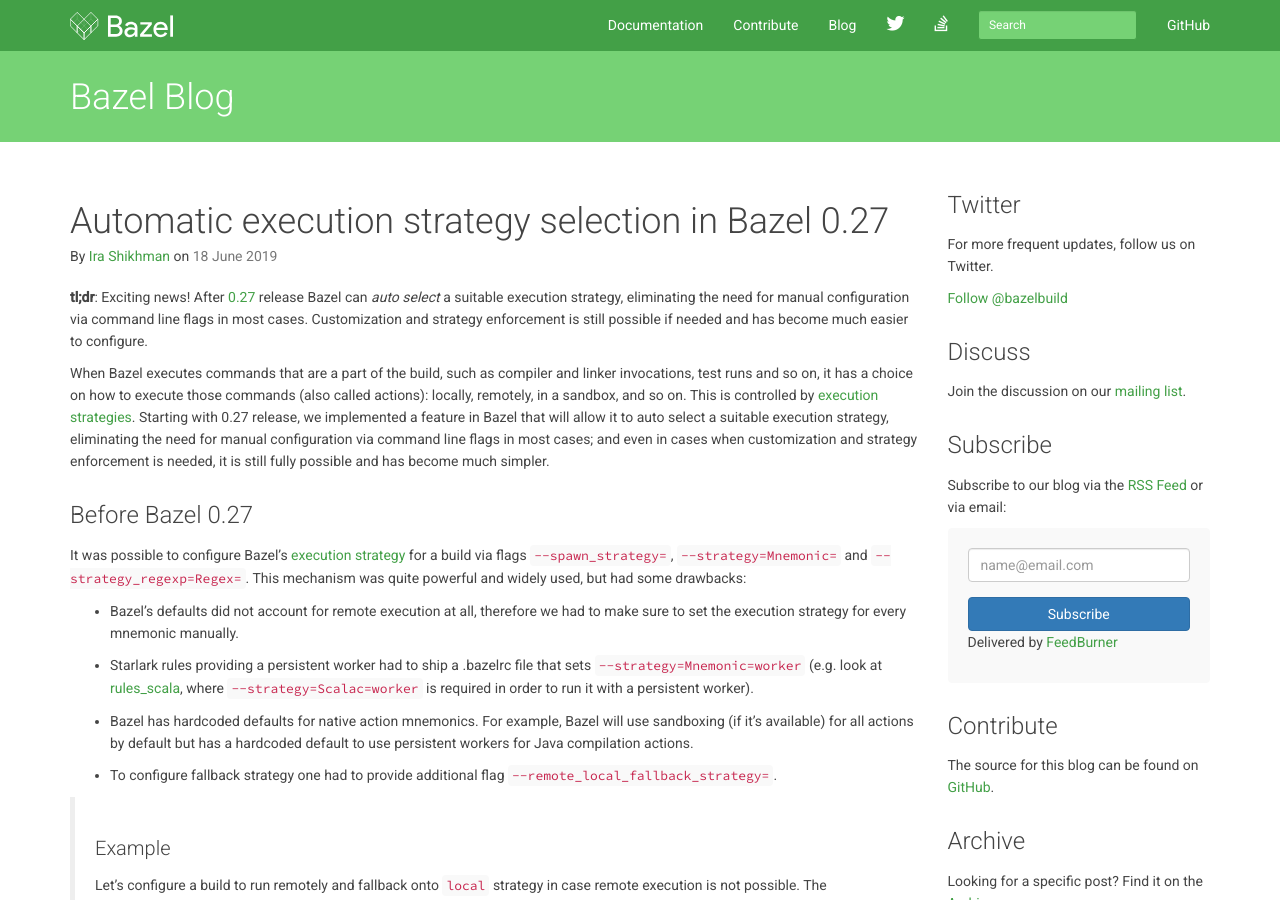
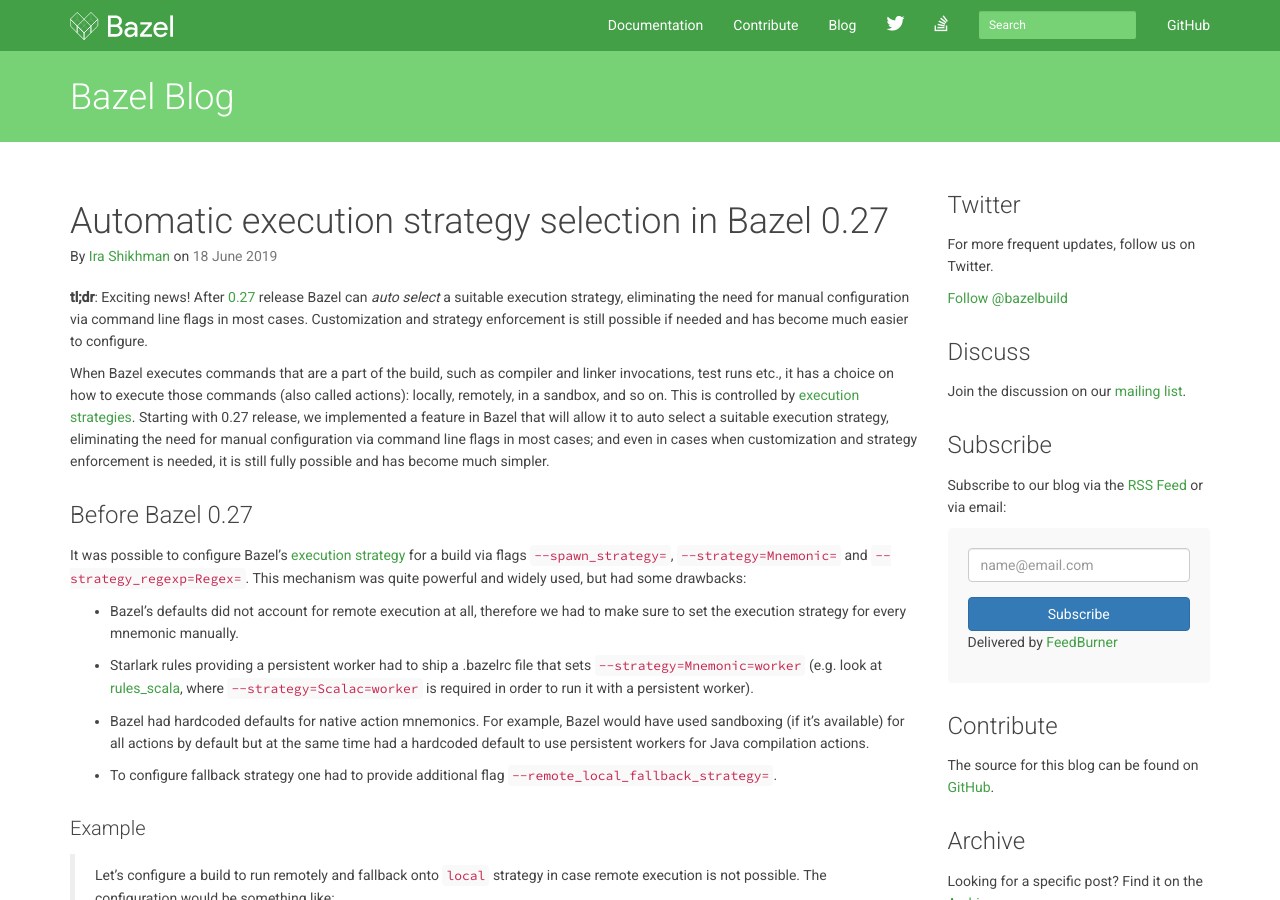
Before and after one commit to bazelbuild/bazel-blog, a Jekyll site: the page built from _posts/2019-06-18-list-strategy.md, in a window 1280 px wide and 900 px high. Built offline with Jekyll 4.4.1, drawn with Linux system fonts in a browser that asks for light colours; nearby versions of some CDN libraries; library files that are not in the unit come from our copies; Markdown is read by kramdown in place of the engine named in the settings.

Commit message:
final (hopefully) fixes

````diff
--- a/_posts/2019-06-18-list-strategy.md
+++ b/_posts/2019-06-18-list-strategy.md
@@ -7,7 +7,7 @@
 **tl;dr**: Exciting news! After [0.27](https://blog.bazel.build/2019/06/17/bazel-0.27.0.html) release Bazel can *auto select* a suitable execution strategy,
 eliminating the need for manual configuration via command line flags in most cases. Customization and strategy enforcement is still possible if needed and has become much easier to configure.
 
-When Bazel executes commands that are a part of the build, such as compiler and linker invocations, test runs and so on,
+When Bazel executes commands that are a part of the build, such as compiler and linker invocations, test runs etc.,
 it has a choice on how to execute those commands (also called actions): locally, remotely, in a sandbox, and so on.
 This is controlled by [execution strategies](https://docs.bazel.build/versions/master/user-manual.html#strategy-options). Starting with 0.27 release, we implemented a feature in Bazel that will
 allow it to auto select a suitable execution strategy, eliminating the need for manual configuration via command line
@@ -22,11 +22,12 @@
 
 - Starlark rules providing a persistent worker had to ship a .bazelrc file that sets `--strategy=Mnemonic=worker` (e.g. look at [rules_scala](https://github.com/bazelbuild/rules_scala#getting-started), where `--strategy=Scalac=worker` is required in order to run it with a persistent worker).
 
-- Bazel has hardcoded defaults for native action mnemonics. For example, Bazel will use sandboxing (if it's available) for all actions by default but has a hardcoded default to use persistent workers for Java compilation actions.
+- Bazel had hardcoded defaults for native action mnemonics. For example, Bazel would have used sandboxing (if it's available) for all actions by default but at the same time had a hardcoded default to use persistent workers for Java compilation actions.
 
 - To configure fallback strategy one had to provide additional flag `--remote_local_fallback_strategy=`.
 
-> ### Example
+### Example
+
 > Let's configure a build to run remotely and fallback onto `local` strategy in case remote execution is not possible. The configuration would be something like:
 >
 ```
@@ -58,7 +59,8 @@
 - The strategies no longer do their own custom fallback, simplifying the code and unifying the behavior.
 - You might even completely forget about strategies configurations if the default behavior satisfies your needs.
 
-> ### Example
+### Example
+
 > This is how the previous example will look like now:
 >
 ```
````
